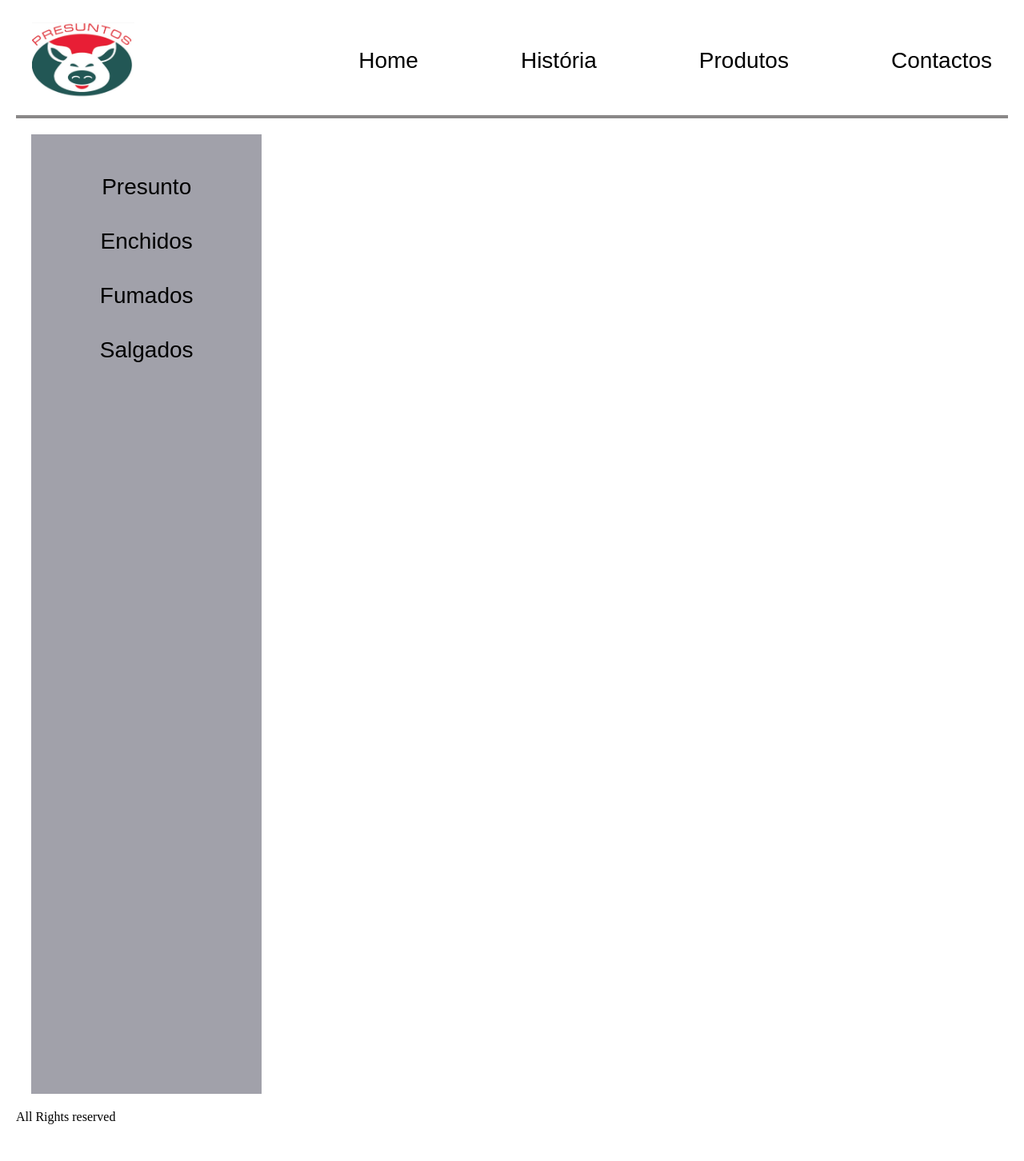
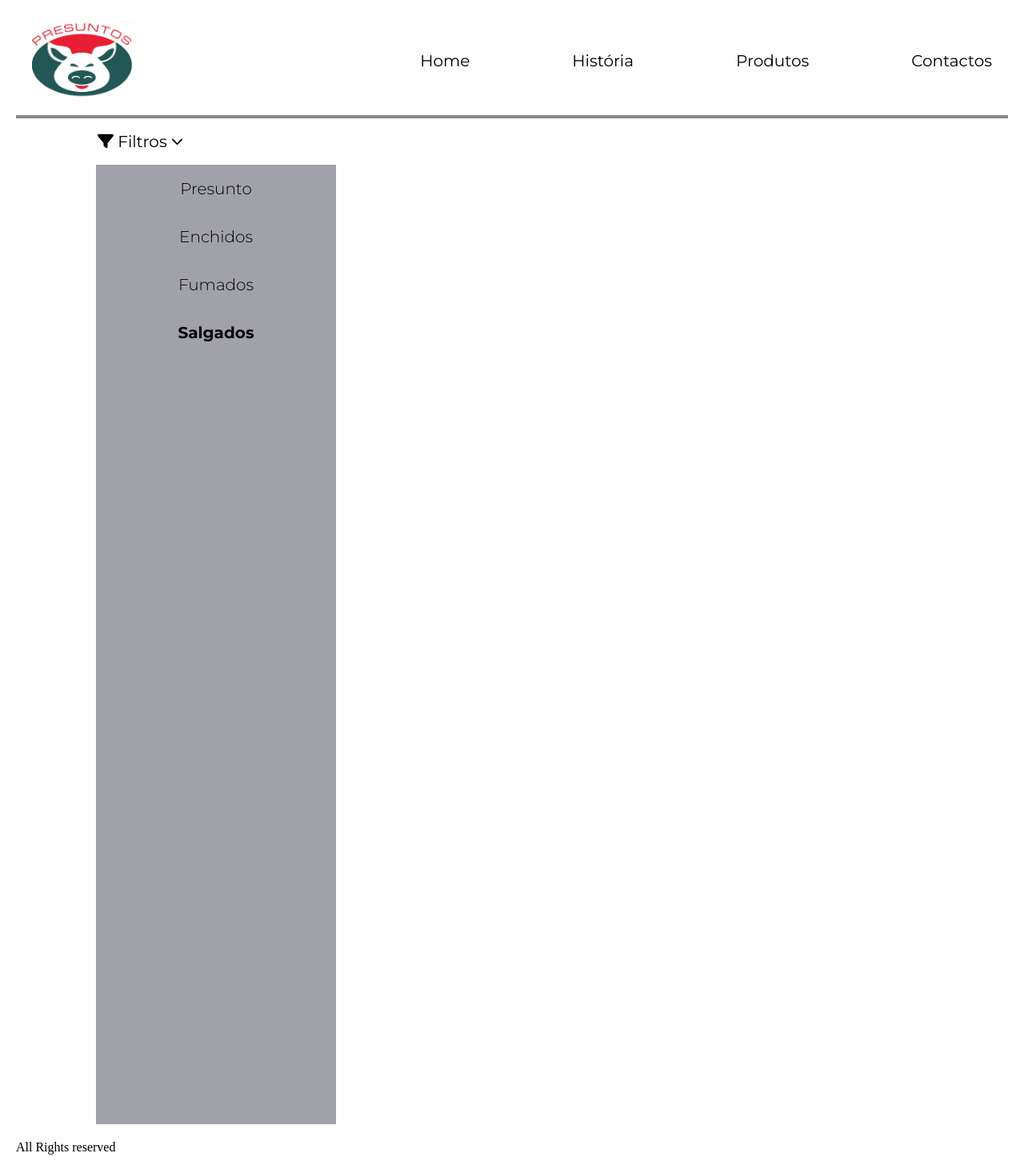
Before and after one commit to vasco4marques/tioze, a Django app: a page that uses front/templates/base.html in a window 1280 px wide. Shown: the whole page at 80% size. Before the commit the page ends 1406 px from the top, so only its background shows below. Run offline with Django 5.2, Linux system fonts and the light colour scheme; data comes from the database, SQL or seed files in the repository; some libraries are stand-ins or nearby versions.

Commit message:
Css Updates

```diff
--- a/front/static/base.css
+++ b/front/static/base.css
@@ -1,9 +1,18 @@
+/* ------ Global */
+:root{
+    --dark-green: rgba(34,87,85,255);
+}
+/* ------ Global */
+
+
 /* BASE.HTML ------------- */
+
 
 body{
    margin-left:1.25rem;
    margin-right:1.25rem;
 }
+
 #nav {
     border-bottom-style: solid;
     border-bottom-width:4px;
@@ -27,12 +36,16 @@ body{
     display:flex;
     flex-direction: column;
 }
+
 #nav-right #navOpen{
     display:none;
     padding:0.5rem;
+    background: none;
+    border: none;
 }
 
 #nav-links{
+    list-style-type: none;
     display:flex;
     justify-content: space-between;
     text-align: center;
@@ -41,18 +54,36 @@ body{
     top:0px;
     row-gap:0px;
     column-gap:8rem;
+    padding-left:0;
+    transition: all 0.5s;
 }
+#nav-lins li{
+    list-style-type: none;
+}
+
+
 
 /* Todas as a tags são para ser assim */
 a {
     text-decoration: none;
     color:black;
-    font-size :1.75rem;
-    line-height:2.25rem;
+    font-size :1.25rem;
+    line-height:1.75rem;
     font-family: "Montserrat", sans-serif;
     font-optical-sizing: auto;
     font-weight: 400;
     font-style: normal;
+}
+
+p{
+    text-decoration: none;
+    color:black;
+    font-size : 1.25rem;
+    font-family: "Montserrat", sans-serif;
+    font-optical-sizing: auto;
+    font-weight: 400;
+    font-style: normal;
+    margin:1rem 1rem;
 }
 
 @media screen and (max-width:1024px) {
@@ -83,39 +132,116 @@ a {
     height:300px;
 }
 
-
-
-
-
 /* -------- BASE.HTML */
 
 /* PRODUTOS.HTML ------------ */
 
-#produtos{
+#content{
+    display:flex;
+    flex-direction: column;
+    margin-left:5rem;
+    margin-right:5rem;
+}
+
+#filtros-produtos{
     display:flex;
     min-height: 1200px;
-    margin:1.25rem 1.25rem 1.25rem 1.2rem;
+    margin:0rem 1.25rem 1.25rem 1.25rem;
 }
 
-#produtos #filtro-tipos{
+#filter-button{
+    border:none;
+    background-color: transparent;
+    width: 100%;
+    display: flex;
+    justify-content: flex-start;
+}
+#filter-button:hover{
+    cursor: pointer;
+}
+#icon{
+    transition: all 0.5s;
+}
+
+#filtros{
     display:flex;
     flex-direction:column;
     vertical-align:top;
     align-items: center;
     flex-shrink: 1;
-    width: 18rem;
+    max-width:300px;
+    width: 100%;
     background-color: rgb(161 161 170);
     row-gap:2rem;
-    padding-top:3rem;
+    padding-top:1rem;
     margin-right:1.25rem;
+    height: inherit;
+    transition: all 0.5s;
+    overflow: hidden;
 }
 
-#produtos #produtos-list {
-    margin:2rem;
+#normal {
+    font-size:1.25rem;
+    font-weight:300;
+}
+
+#selected{
+    font-size:1.25rem;
+    font-weight: 700;
+}
+
+#produtos-list {
+    margin:0 1rem 1rem 0rem;
+    display:grid;
+    column-gap:0.75rem;
+    row-gap: 0.75rem;
+    grid-template-columns: repeat(auto-fit, minmax(300px, 1fr));
+    width: 100%;
+}
+
+#produtos-list a {
+    display:block;
+    width:fit-content;
+}
+
+#produto{
+    display:flex;
+    flex-direction: column;
+    border-style: solid;
+    border-color: black;
+    border-width: 2px;
+    max-width: 300px;
+    flex-shrink: 1;
+}
+
+#produto:hover{
+    border-color:var(--dark-green);
+}
+
+#produto img{
+    max-width: 300px;
+    max-height: 250px;
+    flex-shrink: 1;
+}
+
+#produto p{
+    text-overflow: ellipsis;
 }
 
 
 
 
+@media screen and (max-width:1450px){
+    #produtos-list{
+        grid-template-columns: repeat(2, minmax(0, 1fr));
+    }
+}
+
+@media screen and (max-width:750px){
+    #produto{
+        height: 204px;
+    }
+
+}
 
 /* ---------- PRODUTOS.HTML */
--- a/front/static/tioze.js
+++ b/front/static/tioze.js
@@ -12,8 +12,6 @@ function colorChange(){
         a = red;
     }
 }
-
-
 
 // ----- Modal informação nutricional -----
 const openNutri = document.querySelector("#openNutri");
@@ -48,33 +46,51 @@ if(openNav != null){
 
 const div = document.querySelector("#nav-links");
 if(div != null){
-    div.style.transition = "all 0.5s"
     div.addEventListener('click', hide);
 }
 
 
 function sidebar(){
     const div = document.querySelector("#nav-links");
+
     if(div.style.maxHeight == "0px" || div.style.maxHeight == ""){
-        div.style.display = "flex";
         div.style.maxHeight = "204px";
-        div.style.paddingTop = "1rem";
-        div.style.paddingBottom = "1rem";
-        div.style.rowGap = "20px"
+        div.style.paddingTop="1rem";
+        div.style.paddingBottom="1rem";
     }else if(div.style.maxHeight=="204px"){
-        div.style.display = "none";
-        div.style.maxHeight = "0px";
-        div.style.paddingTop = "0px";
-        div.style.paddingBottom = "0px";
-        div.style.rowGap = "0px"
+        div.style.maxHeight = "";
+        div.style.paddingTop="0rem";
+        div.style.paddingBottom="0rem";
+
     }
-};
+}
 
 function hide(){
     const div = document.querySelector("#nav-links");
-    div.style.display = "none";
-    div.style.maxHeight = "0px";
-    div.style.paddingTop = "0px";
-    div.style.paddingBottom = "0px";
-    div.style.rowGap = "0px"
+    div.style.maxHeight = "";
+    div.style.paddingTop="0rem";
+    div.style.paddingBottom="0rem";
 }
+
+const filterButton = document.querySelector("#filter-button");
+filterButton.addEventListener('click',toggleFilter)
+
+function toggleFilter(){
+
+    const div = document.querySelector("#filtros");
+    const produtos= document.querySelector("#produtos-list")
+    const icon = document.querySelector("#icon");
+
+
+    if(div.style.maxWidth == ""){
+        div.style.maxWidth="0px";
+        div.style.marginRight="0px";
+        produtos.style.margin="0 1rem 1rem 0"
+        icon.style.transform = "rotate(-90deg)";
+    }else if(div.style.maxWidth == "0px"){
+        div.style.maxWidth="";
+        div.style.marginRight="";
+        div.style.margin="";
+        icon.style.transform = "";
+    }
+}
--- a/front/templates/base.html
+++ b/front/templates/base.html
@@ -7,39 +7,44 @@
         <script type="text/javascript" defer src="{% static "tioze.js"%}"></script>
         <script src="https://kit.fontawesome.com/e14dbd292a.js" crossorigin="anonymous"></script>
         <link rel="stylesheet" href="/static/base.css" type="text/css">
-
+        <link rel="preconnect" href="https://fonts.googleapis.com">
+        <link rel="preconnect" href="https://fonts.gstatic.com" crossorigin>
+        <link href="https://fonts.googleapis.com/css2?family=Montserrat:ital,wght@0,100..900;1,100..900&display=swap" rel="stylesheet">
         <title>Home</title>
 
     </head>
 
     <link rel="icon" type="image/png" href="{% static "/img/logo.png" %}">
 
-
-
-        <div id="nav" >
+    <body>
+        <nav id="nav">
             <img src="{% static 'img/logo.png' %}" alt="Not found">
 
             <div id="nav-right">
                 <button id="navOpen">
                     <i class="fa-solid fa-bars fa-2x"></i>
                 </button>
-                <div id="nav-links" class="hidden flex-col md:flex md:flex-row justify-between text-center  absolute top-[120px] left-0 right-0 text-white md:text-black md:bg-white md:static md:top-0 lg:gap-x-32 gap-x-20 md:gap-y-0 max-h-0 py-0">
-                    <a class="text-xl" href="/">Home</a>
-                    <a class="text-xl" href="/historia">História</a>
-                    <a class="text-xl" href="/produtos/Presunto">Produtos</a>
-                    <a class="text-xl" href="/contactos">Contactos</a>
+                <ul id="nav-links">
+                    <li><a class="text-xl" href="/">Home</a></li>
+                    <li><a class="text-xl" href="/historia">História</a></li>
+                    <li><a class="text-xl" href="/produtos/Presunto">Produtos</a></li>
+                    <li><a class="text-xl" href="/contactos">Contactos</a></li>
+                </ul>
                 </div>
             </div>
+        </nav>
+
+            {% block content %}
+            {% endblock content %}
+
+    </body>
+        <footer>
+            <div class="h-[300px] ml-5">
+            All Rights reserved
+            </div>
+        </footer>
 
 
-        </div>
-    <body class="bg-white">
-        {% block content %}
-        {% endblock content %}
-        <div class="h-[300px] ml-5">
-       All Rights reserved
-        </div>
 
-    </body>
 
 </html>
--- a/front/templates/produtos.html
+++ b/front/templates/produtos.html
@@ -5,32 +5,37 @@
 
 {% block content %}
 {% load static %}
-    <div id="produtos" class="flex min-h-[1200px] mx-5">
-        <div id="filtro-tipos" class="flex flex-col align-top items-center shrink w-72 bg-zinc-400 gap-y-8 pt-12">
+
+    <div id="content">
+        <button id="filter-button">
+            <p><i class="fa-solid fa-filter"></i> Filtros <i id="icon" class="fa-solid fa-chevron-down  fa-xs"></i> </p>
+        </button>
+
+        <div id="filtros-produtos" class="flex min-h-[1200px] mx-5">
+                <div id="filtros">
                     {% for tipo in tipos %}
                         {% if escolhido == tipo.name %}
-                    <a href="/produtos/{{ tipo.name}}" class="text-2xl font-bold">{{tipo.name}}</a>
+                            <a id="selected" href="/produtos/{{ tipo.name}}" class="text-2xl font-bold">{{tipo.name}}</a>
                         {% else %}
-                    <a href="/produtos/{{ tipo.name}}" class="text-2xl">{{tipo.name}}</a>
+                            <a id="normal" href="/produtos/{{ tipo.name}}" class="text-2xl">{{tipo.name}}</a>
                         {% endif %}
                     {% endfor %}
                 </div>
+
             <div id="produtos-list" class="m-4 grid xl:grid-cols-2 2xl:grid-cols-3 gap-3 shrink-0">
                 {% for product in lista %}
                     {% if product.inView == True %}
                     <a href="/produto/{{product.name|cleanURL}}" >
-                    <div class="flex flex-col  border-black border-2 hover:border-green-900 max-w-[475px] w-auto  md:h-[204px]">
+                        <div id="produto">
                             <img class="w-[250px] h-[200px]" src="{% static "" %}{{product.imagePath}}.png" alt="{{product.imagePath.}}">
-                        <div class="mx-4 flex flex-col justify-center items-center gap-y-4 w-auto">
                             <p>{{product.name}}</p>
-                            <p>{{product.description}}</p>
-                        </div>
                         </div>
                     </a>
                     {% endif %}
                 {% endfor %}
             </div>
         </div>
+    </div>
 
 
 
```
Also changed, not shown: other parts of front/static/base.css (+25 -7 lines). Lines whose indentation alone changed are shown as unchanged.
